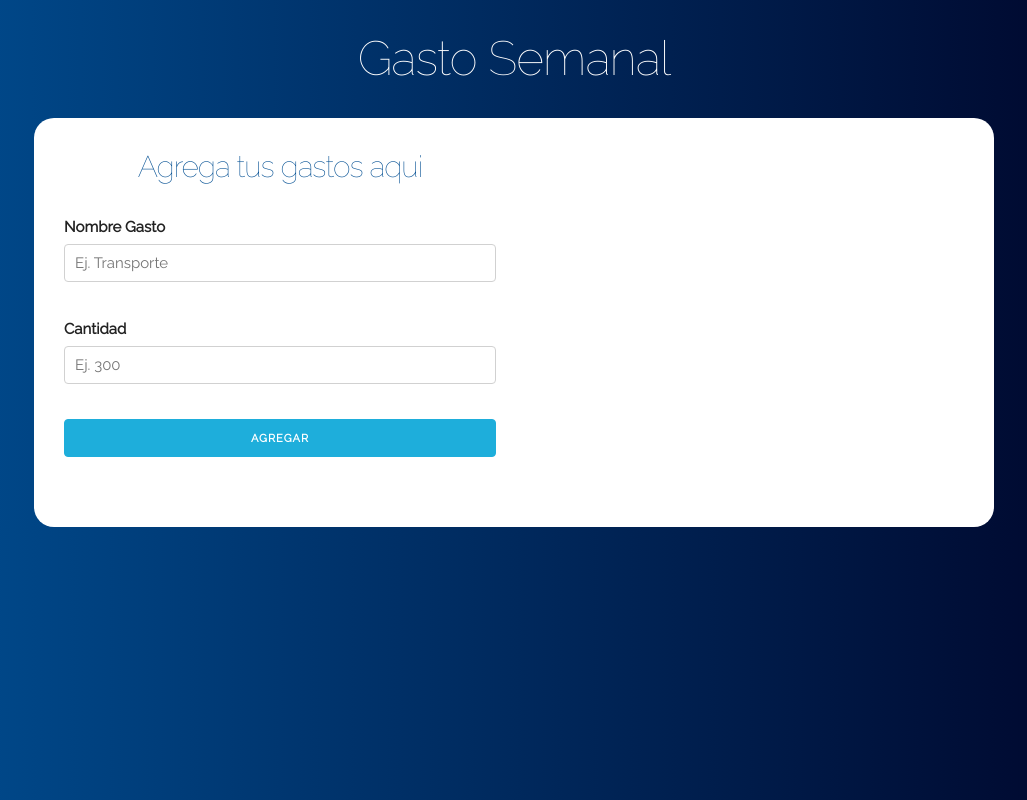
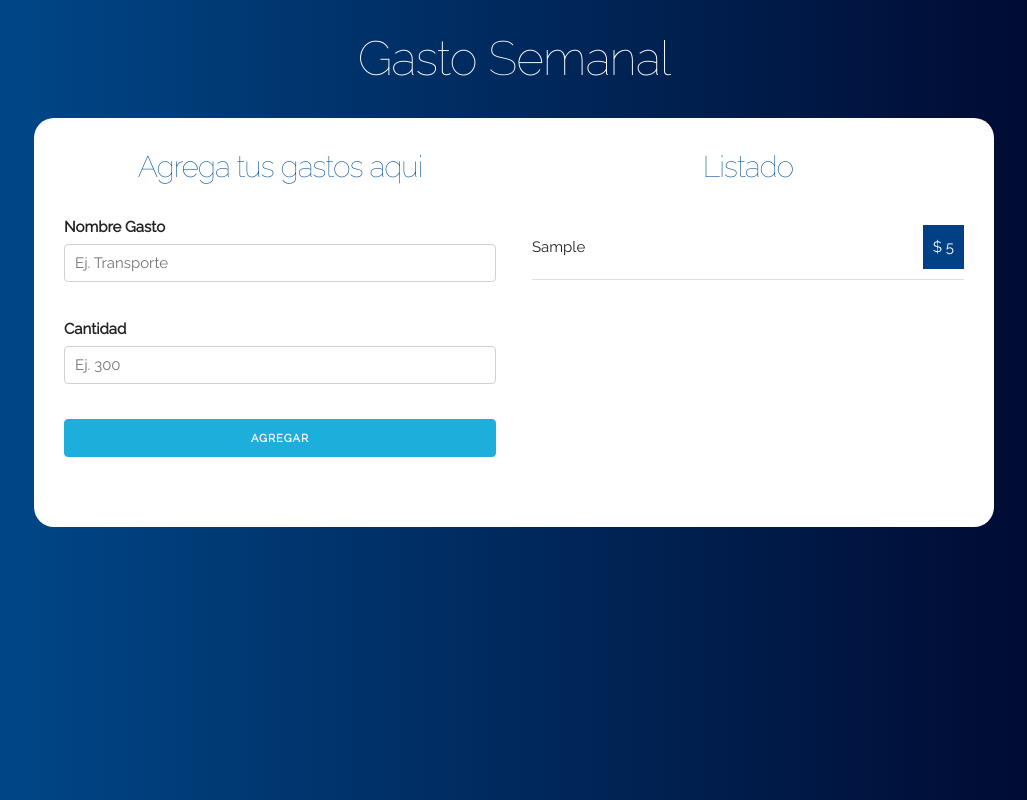
Before and after one commit to JavierAgustinAle/gastosemanal, a React (Create React App) app: page / in a window 1280 px wide. Both pictures are taken after typing "Sample", "5" into the empty fields and a click on the input "Agregar". Shown: the whole page, without its empty margins (126-1153 px from the left). Built offline with nearby package versions, Linux system fonts and the light colour scheme.

Commit message:
Creacion del listado que mostrara todos los gastos que el usuario vaya agregando

```diff
--- a/src/components/App.jsx
+++ b/src/components/App.jsx
@@ -2,6 +2,7 @@
 import '../css/App.css';
 import Header from './Header';
 import Formulario from './Formulario';
+import Listado from './Listado';
 
 class App extends Component {
 
@@ -38,13 +39,12 @@
                 />
               </div>
               <div className="one-half column">
-
+                <Listado
+                  gastos={this.state.gastos}
+                />
               </div>
             </div>
           </div>
-
-
-
 
         </div>
       </>
--- /dev/null
+++ b/src/components/Gasto.jsx
@@ -0,0 +1,17 @@
+import React from 'react'
+
+
+const Gasto = (props) => {
+    return (
+        <li className="gastos">
+            <p>
+                {props.gasto.nombreGasto}
+                <span className="gasto">
+                    $ {props.gasto.totalGasto}
+                </span>
+            </p>
+        </li>
+    )
+}
+
+export default Gasto;
--- /dev/null
+++ b/src/components/Listado.jsx
@@ -0,0 +1,23 @@
+import React, { Component } from 'react'
+// Components
+import Gasto from './Gasto';
+
+class Listado extends Component {
+    render() {
+        return (
+            <div className="gastos-realizados">
+                <h2>Listado</h2>
+                {
+                    Object.keys(this.props.gastos).map(key => (
+                        <Gasto
+                            gasto={this.props.gastos[key]}
+                            key={key}
+                        />
+                    ))
+                }
+            </div>
+        )
+    }
+}
+
+export default Listado;
```
